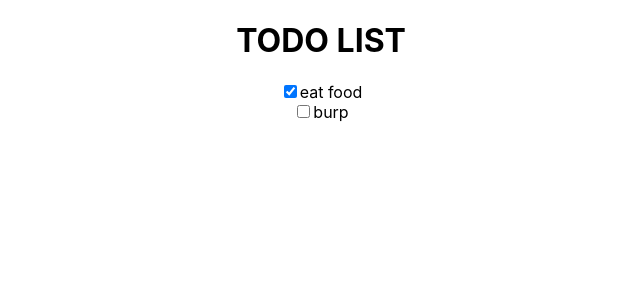
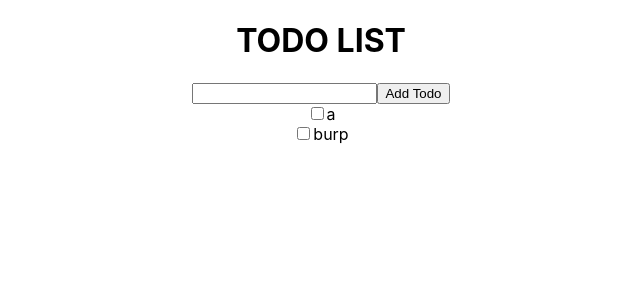
Before and after one commit to Chulowee/todo-list-react-redux, a React (Create React App) app: page / in a window 1280 px wide. Shown: the top 300 px of the page, without its empty margins (319-959 px from the left). Built offline with nearby package versions, Linux system fonts and the light colour scheme.

Commit message:
[Aaron & Chloe] added props to inputValue

```diff
--- a/src/components/todo-input/TodoInput.js
+++ b/src/components/todo-input/TodoInput.js
@@ -1,14 +1,32 @@
 import React from 'react';
+import {connect} from "react-redux";
 
 class TodoInput extends React.Component {
+    constructor(props) {
+        super(props);
+        this.state = {
+            inputValue: ''
+        }
+    }
+
+    onChangeInput = event => {
+        this.setState({inputValue: event.target.value})
+    };
+
     render() {
         return (
             <div>
-                <input type='text'/>
+                <input type='text' onChange={this.onChangeInput}/>
                 <button>Add Todo</button>
             </div>
         )
     }
 }
 
-export default TodoInput;
+// export default TodoInput;
+
+const mapStateToProps = state => ({
+    title: state.inputValue
+});
+
+export default connect(mapStateToProps)(TodoInput);
--- a/src/components/todo-item/TodoItem.js
+++ b/src/components/todo-item/TodoItem.js
@@ -4,7 +4,7 @@ class TodoItem extends React.Component {
     render() {
         return (
             <div>
-                <input type='checkbox' checked={this.props.checked}/>
+                <input type='checkbox' />
                 <span>{this.props.title}</span>
             </div>
         )
--- a/src/components/todo-wrapper/TodoWrapper.js
+++ b/src/components/todo-wrapper/TodoWrapper.js
@@ -1,13 +1,15 @@
 import React from "react";
 import TodoItem from "../todo-item/TodoItem";
+import TodoInput from "../todo-input/TodoInput";
 
 class TodoWrapper extends React.Component {
     render() {
         return (
             <div>
                 <h1>TODO LIST</h1>
+                <TodoInput/>
                 <div>
-                    <TodoItem title={'eat food'} checked={true}/>
+                    <TodoItem title={'a'} checked={true}/>
                     <TodoItem title={'burp'} checked={false}/>
                 </div>
             </div>
--- a/src/reducers/todoReducer.js
+++ b/src/reducers/todoReducer.js
@@ -1,4 +1,8 @@
-const todoReducer = (state = [], action) => {
+const initialState = {
+    title: ''
+};
+
+const todoReducer = (state = initialState, action) => {
     switch (action.type) {
         case 'ADD_TODO':
             return [
```
